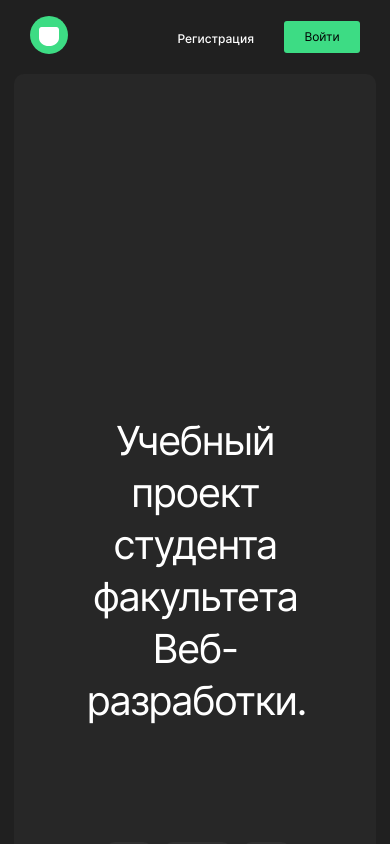
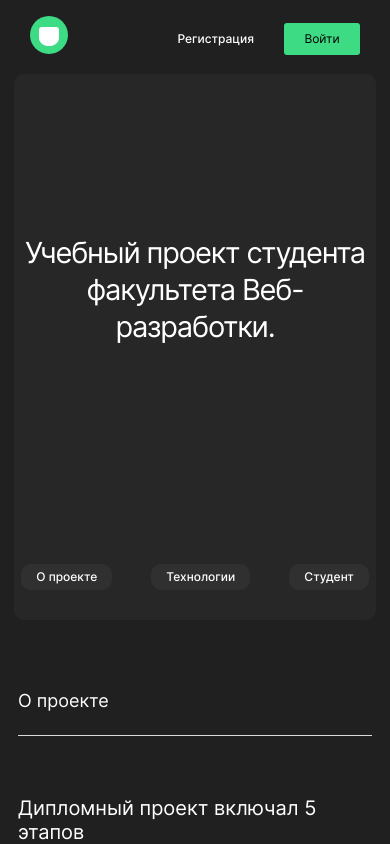
Before and after one commit to serezhaorlov/movies-explorer-frontend, a React (Create React App) app: page / in a window 390 px wide. Shown: the top 844 px of the page. Built offline with nearby package versions, Linux system fonts and the light colour scheme; no server answers.

Commit message:
review 2 commit: fixes

```diff
--- a/src/components/App/App.js
+++ b/src/components/App/App.js
@@ -262,6 +262,11 @@ function App() {
     }
 
     function checkBookmarkStatus(movie) {
+        console.log(movie)
+        console.log(savedMovies)
+        console.log(savedMovies.map(
+            (savedMovie) => console.log(savedMovie.movieId)
+        ))
         return savedMovies.some(
             (savedMovie) => savedMovie.movieId === movie.movieId
         );
--- a/src/components/Header/Header.css
+++ b/src/components/Header/Header.css
@@ -47,6 +47,7 @@
 
 .header__link-item:last-of-type {
     margin-right: 0;
+    margin: 3px 0 0;
 }
 
 .header__profile-link {
--- a/src/components/Promo/Promo.css
+++ b/src/components/Promo/Promo.css
@@ -25,14 +25,16 @@
     color: #fff;
     background-color: #303030;
     text-decoration: none;
-    width: 96px;
-    height: 36px;
     text-align: center;
     font-style: normal;
     font-weight: 500;
     font-size: 12px;
     line-height: 16px;
     margin-right: 10px;
+    padding: 10px 17px;
+    max-height: 36px;
+    white-space: nowrap;
+    margin: 0 0 0 16px;
 }
 
 .promo__title{
@@ -70,7 +72,9 @@
 
 }
 
-@media screen and (max-width: 320px) {
+/* а у меня все ок с карточками, функционал работает */
+
+@media screen and (max-width: 481px) {
     .promo {
         min-height: 546px;
         position: relative;
@@ -78,7 +82,9 @@
     }
 
     .promo__container{
-        width: 100%;
+        display: flex;
+        justify-content: space-between;
+        width: 96%;
         bottom: 0;
         position: absolute;
     }
@@ -91,12 +97,11 @@
 
     .promo__link{
         margin: 0 0 0 6px;
+        padding: 5px 15px;
+    }
+    .promo__link:first-child{
+        margin: 0 0 0 0px;
+
     }
 
-    .promo__link:first-child{
-        margin-left: 17px;
-    }
-    .promo__link:last-child{
-        margin-right: 17px;
-    }
 }
--- a/src/components/SearchForm/SearchForm.css
+++ b/src/components/SearchForm/SearchForm.css
@@ -4,10 +4,13 @@
     padding-bottom: 82px;
 
     border-bottom: 1px solid rgba(170,170,170,0.2);
+
+    display: flex;
+    width: 100%;
 }
 
 .search__container {
-    max-width: 100%;
+    width: 100%;
     padding: 80px 0 0px;
     margin: auto;
 
@@ -56,6 +59,7 @@
     text-align: center;
 
     color: #8B8B8B;
+    outline: none;
 }
 
 .search__button {
@@ -82,8 +86,7 @@
 .search__input-error {
     max-width: 396px;
     height: 12px;
-    padding-left: 27px;
-    display: inline-block;
+    padding-right: 42px;
 
     font-family: Inter;
     font-style: normal;
--- a/src/components/SearchForm/SearchForm.js
+++ b/src/components/SearchForm/SearchForm.js
@@ -30,9 +30,9 @@ function SearchForm({ handleSearch, setPreloader, setIsChecked, isLoading }) {
     return (
         <section className="search">
             <div className="search__container">
-                <form className="search__form" onSubmit={handleSubmit}>
+                <form className="search__form" onSubmit={handleSubmit} required>
                     <div className="search__container-input-box">
-                    <img src={searchIcon} className="search__icon"></img>
+                    <img src={searchIcon} alt="иконка-поиска" className="search__icon"></img>
 
                     <input
                         className="search__input"
@@ -56,9 +56,10 @@ function SearchForm({ handleSearch, setPreloader, setIsChecked, isLoading }) {
                         disabled={!isValid}
                     >Найти</button>
                 </form>
+                <span className="search__input-error">{errors.keyword}</span>
+
                 <ToggleSwitch onCheckboxToggle={onCheckboxToggle} />
             </div>
-            <span className="search__input-error">{errors.keyword}</span>
         </section>
     );
 }
```
